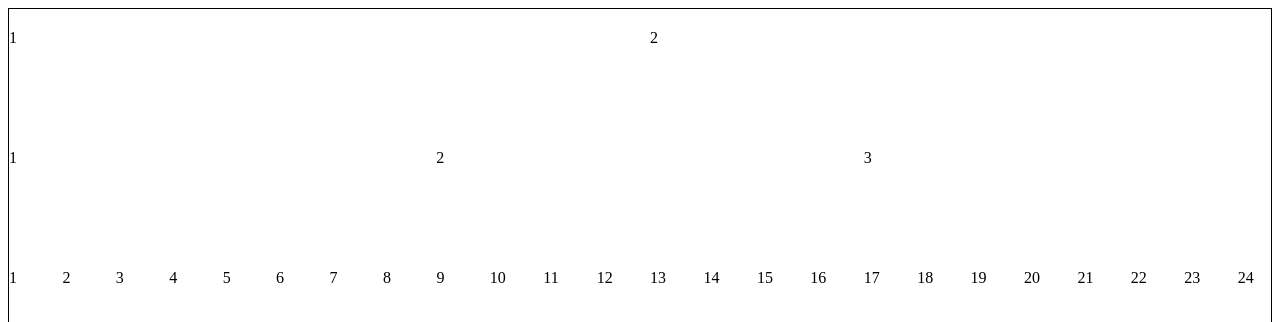
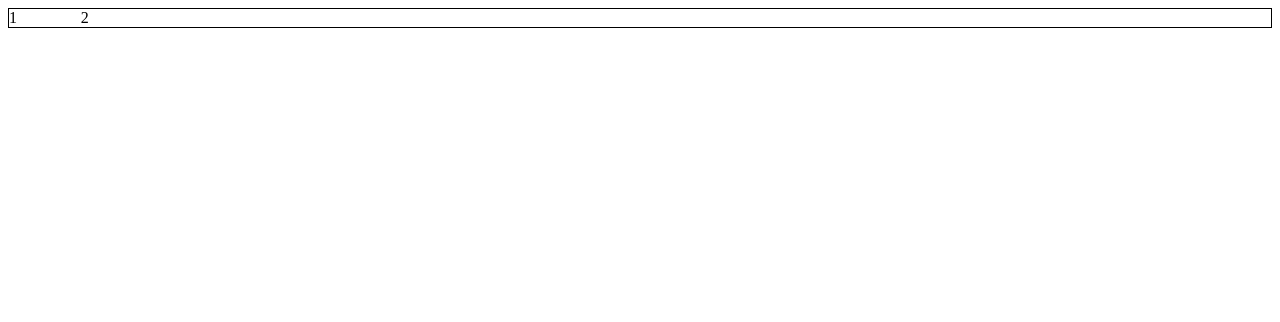
Before and after one commit to xiaoxinwan/xx-simple-ui, a Vue app: page / in a window 1280 px wide. Shown: the top 322 px of the page. Built offline with nearby package versions, Linux system fonts and the light colour scheme.

Commit message:
初步实现row&col 的响应式

```diff
--- a/src/App.vue
+++ b/src/App.vue
@@ -2,14 +2,26 @@
     <div id="app">
         <div style="border: 1px solid black">
             <x-row gutter="20">
-        <x-col>1</x-col>
-        <x-col>2</x-col>
+                <x-col span="12"
+                       :ipad="{span: 8}"
+                       :narrow-pc="{span: 4}"
+                       :pc="{span: 2}"
+                       :wide-pc="{span: 1}"
+                >1
+                </x-col>
+                <x-col span="12"
+                       :ipad="{span: 16}"
+                       :narrow-pc="{span: 20}"
+                       :pc="{span: 22}"
+                       :wide-pc="{span: 23}"
+                >2</x-col>
             </x-row>
-      <x-row gutter="20">
-        <x-col>1</x-col>
-        <x-col>2</x-col>
-        <x-col>3</x-col>
-      </x-row>
+        </div>
+        <!--<x-row gutter="20">-->
+        <!--<x-col>1</x-col>-->
+        <!--<x-col>2</x-col>-->
+        <!--<x-col>3</x-col>-->
+        <!--</x-row>-->
         <!--<x-row>-->
         <!--<x-col span="2" offset="2">1</x-col>-->
         <!--<x-col span="20">2</x-col>-->
@@ -19,33 +31,33 @@
         <!--<x-col span="5" offset="4">5</x-col>-->
         <!--<x-col span="10">10</x-col>-->
         <!--</x-row>-->
-      <x-row gutter="20">
-        <x-col>1</x-col>
-        <x-col>2</x-col>
-        <x-col>3</x-col>
-        <x-col>4</x-col>
-        <x-col>5</x-col>
-        <x-col>6</x-col>
-        <x-col>7</x-col>
-        <x-col>8</x-col>
-        <x-col>9</x-col>
-        <x-col>10</x-col>
-        <x-col>11</x-col>
-        <x-col>12</x-col>
-        <x-col>13</x-col>
-        <x-col>14</x-col>
-        <x-col>15</x-col>
-        <x-col>16</x-col>
-        <x-col>17</x-col>
-        <x-col>18</x-col>
-        <x-col>19</x-col>
-        <x-col>20</x-col>
-        <x-col>21</x-col>
-        <x-col>22</x-col>
-        <x-col>23</x-col>
-        <x-col>24</x-col>
-      </x-row>
-    </div>
+        <!--<x-row gutter="20">-->
+        <!--<x-col>1</x-col>-->
+        <!--<x-col>2</x-col>-->
+        <!--<x-col>3</x-col>-->
+        <!--<x-col>4</x-col>-->
+        <!--<x-col>5</x-col>-->
+        <!--<x-col>6</x-col>-->
+        <!--<x-col>7</x-col>-->
+        <!--<x-col>8</x-col>-->
+        <!--<x-col>9</x-col>-->
+        <!--<x-col>10</x-col>-->
+        <!--<x-col>11</x-col>-->
+        <!--<x-col>12</x-col>-->
+        <!--<x-col>13</x-col>-->
+        <!--<x-col>14</x-col>-->
+        <!--<x-col>15</x-col>-->
+        <!--<x-col>16</x-col>-->
+        <!--<x-col>17</x-col>-->
+        <!--<x-col>18</x-col>-->
+        <!--<x-col>19</x-col>-->
+        <!--<x-col>20</x-col>-->
+        <!--<x-col>21</x-col>-->
+        <!--<x-col>22</x-col>-->
+        <!--<x-col>23</x-col>-->
+        <!--<x-col>24</x-col>-->
+        <!--</x-row>-->
+        <!--</div>-->
         <!--<x-input value="张三" disabled></x-input>-->
         <!--<x-input value="李四"></x-input>-->
         <!--<x-input value="李新喜" readonly></x-input>-->
@@ -73,20 +85,50 @@ import ButtonGroup from './components/button/button-group.vue'
     import Input from './components/input/input.vue'
     import Row from './components/grid/row'
     import Col from './components/grid/col'
+
     export default {
         name: 'app',
         components: {
-    "x-button":Button,
-    "x-button-group":ButtonGroup,
-    'x-input':Input,
-    'x-row':Row,
-    'x-col':Col
+            "x-button": Button,
+            "x-button-group": ButtonGroup,
+            'x-input': Input,
+            'x-row': Row,
+            'x-col': Col
         }
     }
 </script>
 
-<style>
+<style lang="scss">
     /*.buttonGroup{*/
     /*margin-top: 10px;*/
     /*}*/
+    .topBar {
+
+    }
+
+    .demoBox {
+        background: #e8eaec;
+        min-height: 50px;
+
+        img {
+
+        }
+    }
+
+    .demo {
+        min-height: 50px;
+        background: #515a6e;
+        color: #ffffff;
+        display: flex;
+        justify-content: center;
+        align-items: center;
+        margin-right: 20px;
+    }
+
+    .logoWrapper {
+        padding: 10px;
+        display: flex;
+        justify-content: center;
+        align-items: center;
+    }
 </style>
--- a/src/components/grid/col.vue
+++ b/src/components/grid/col.vue
@@ -5,15 +5,23 @@
 </template>
 
 <script>
+    let validator = (value) => {
+        let keys = Object.keys(value)
+        let valid = true
+        keys.forEach(key => {
+            if (!['span', 'offset'].includes(key)) valid = false
+        })
+        return valid
+    }
     export default {
         name: "XCol",
         props: {
-            span: {
-                type: [Number, String]
-            },
-            offset: {
-                type: [Number, String]
-            },
+            span: {type: [Number, String]},
+            offset: {type: [Number, String]},
+            ipad: {type: Object, validator,},
+            narrowPc: {type: Object, validator,},
+            pc: {type: Object, validator,},
+            widePc: {type: Object, validator,}
         },
         data() {
             return {
@@ -21,15 +29,32 @@
                 gutter: 0
             }
         },
+        methods: {
+            createClasses(obj, str = '') {
+                if (!obj) return []
+                let arr = []
+                if (obj.span) arr.push(`col-${str}${obj.span}`)
+                if (obj.offset) arr.push(`offset-${str}${obj.offset}`)
+                return arr
+            }
+        },
         computed: {
             colClass() {
-                let {span, offset} = this
-                return [span && `col-${span}`, offset && `offset-${offset}`]
+                let {span, offset, ipad, narrowPc, pc, widePc} = this
+                let createClasses = this.createClasses
+                return [
+                    ...createClasses({span, offset}),
+                    ...createClasses(ipad, 'ipad-'),
+                    ...createClasses(narrowPc, 'narrow-pc-'),
+                    ...createClasses(pc, 'pc-'),
+                    ...createClasses(widePc, 'wide-pc-')
+                ]
             },
             colStyle() {
+                let {gutter} = this
                 return {
-                    paddingLeft: this.gutter / 2 + 'px',
-                    paddingRight: this.gutter / 2 + 'px'
+                    paddingLeft: gutter / 2 + 'px',
+                    paddingRight: gutter / 2 + 'px'
                 }
             }
         }
@@ -38,8 +63,6 @@
 
 <style lang="scss" scoped>
     .col {
-        height: 100px;
-        width: 50%;
         $class-prefix: col-;
         @for $n from 1 through 24 {
             &.#{$class-prefix}#{$n} {
@@ -52,5 +75,61 @@
                 margin-right: ($n/24)*100%; //margin-right还是left 取决于offset 写的元素，写在首个就right，后面的就是left
             }
         }
+        @media (min-width: 577px) {
+            $class-prefix: col-ipad-;
+            @for $n from 1 through 24 {
+                &.#{$class-prefix}#{$n} {
+                    width: ($n/24)*100%;
+                }
+            }
+            $class-prefix: offset-ipad-;
+            @for $n from 1 through 24 {
+                &.#{$class-prefix}#{$n} {
+                    margin-right: ($n/24)*100%;
+                }
+            }
+        }
+        @media (min-width: 769px) {
+            $class-prefix: col-narrow-pc-;
+            @for $n from 1 through 24 {
+                &.#{$class-prefix}#{$n} {
+                    width: ($n/24)*100%;
+                }
+            }
+            $class-prefix: offset-narrow-pc-;
+            @for $n from 1 through 24 {
+                &.#{$class-prefix}#{$n} {
+                    margin-right: ($n/24)*100%;
+                }
+            }
+        }
+        @media (min-width: 993px) {
+            $class-prefix: col-pc-;
+            @for $n from 1 through 24 {
+                &.#{$class-prefix}#{$n} {
+                    width: ($n/24)*100%;
+                }
+            }
+            $class-prefix: offset-pc-;
+            @for $n from 1 through 24 {
+                &.#{$class-prefix}#{$n} {
+                    margin-right: ($n/24)*100%;
+                }
+            }
+        }
+        @media (min-width: 1201px) {
+            $class-prefix: col-wide-pc-;
+            @for $n from 1 through 24 {
+                &.#{$class-prefix}#{$n} {
+                    width: ($n/24)*100%;
+                }
+            }
+            $class-prefix: offset-wide-pc-;
+            @for $n from 1 through 24 {
+                &.#{$class-prefix}#{$n} {
+                    margin-right: ($n/24)*100%;
+                }
+            }
+        }
     }
 </style>
--- a/src/components/grid/row.vue
+++ b/src/components/grid/row.vue
@@ -1,5 +1,5 @@
 <template>
-    <div class="row" :style="rowStyle">
+    <div class="row" :style="rowStyle" :class="rowClass">
         <slot></slot>
     </div>
 </template>
@@ -10,12 +10,22 @@
         props: {
             gutter: {
                 type: [Number, String]
+            },
+            align: {
+                type: String,
+                validate(value) {
+                    return ['left', 'right', 'center'].includes(value)
+                }
             }
         },
         computed: {
             rowStyle() {
                 let {gutter} = this
                 return {marginLeft: -gutter / 2 + 'px', marginRight: -gutter / 2 + 'px'}
+            },
+            rowClass() {
+                let {align} =this
+                return [align && `align-${align}`]
             }
         },
         mounted() { // 在mounted钩子中，将gutter传递给它的子组件col
@@ -30,6 +40,14 @@
 <style lang="scss" scoped>
     .row {
         display: flex;
-        margin-top: 20px;
+        &.align-left{
+            justify-content: flex-start;
+        }
+        &.align-right{
+            justify-content: flex-end;
+        }
+        &.align-center{
+            justify-content: center;
+        }
     }
 </style>
```
Lines whose indentation alone changed are shown as unchanged.
